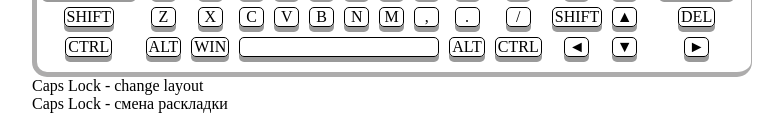
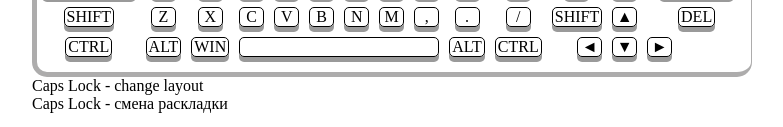
Before and after one commit to shevv920/virtual-keyboard, a website with bundled scripts: page index.html in a window 1280 px wide. Shown: the part 282-409 px from the top of the page, without its empty margins (8-791 px from the left). Built offline with nearby package versions, Linux system fonts and the light colour scheme.

Commit message:
feat: left/right arrows positions

```diff
--- a/style.css
+++ b/style.css
@@ -76,3 +76,11 @@
 #Space {
   justify-self: stretch;
 }
+
+#ArrowLeft {
+  justify-self: end;
+}
+
+#ArrowRight {
+  justify-self: start;
+}
```
